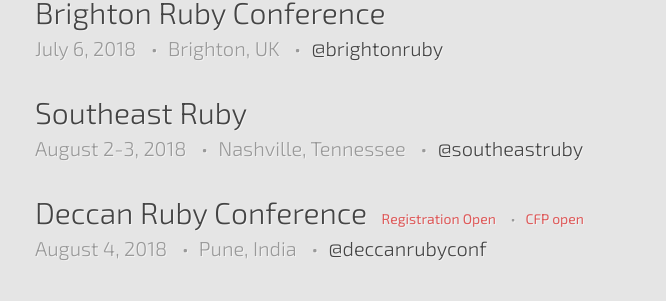
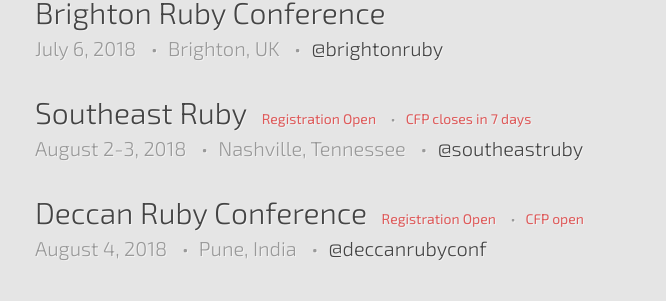
Before and after one commit to ruby-conferences/ruby-conferences.github.io, a Jekyll site: the page built from index.html, in a window 1280 px wide. Shown: the part 1168-1469 px from the top of the page, without its empty margins (205-871 px from the left). Built offline with Jekyll 4.4.1, drawn with Linux system fonts in a browser that asks for light colours.

Commit message:
Updates SE Ruby CFP + Registration

```diff
--- a/_data/current.yml
+++ b/_data/current.yml
@@ -53,6 +53,9 @@
   dates: "August 2-3, 2018"
   url: https://southeastruby.com/
   twitter: southeastruby
+  cfp_phrase: CFP closes
+  cfp_date: "June 1, 2018"
+  reg_phrase: "Registration Open"
 
 - name: Deccan Ruby Conference
   location: Pune, India
```
